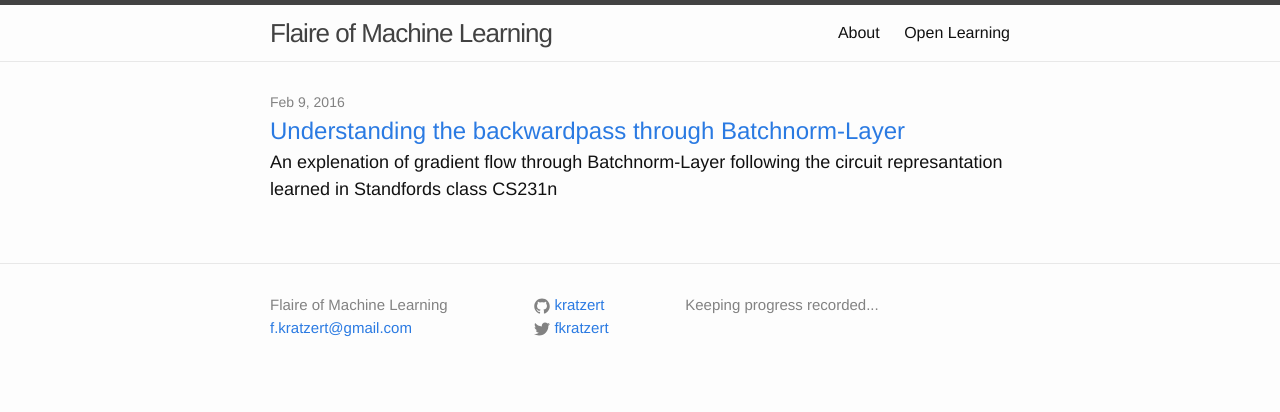
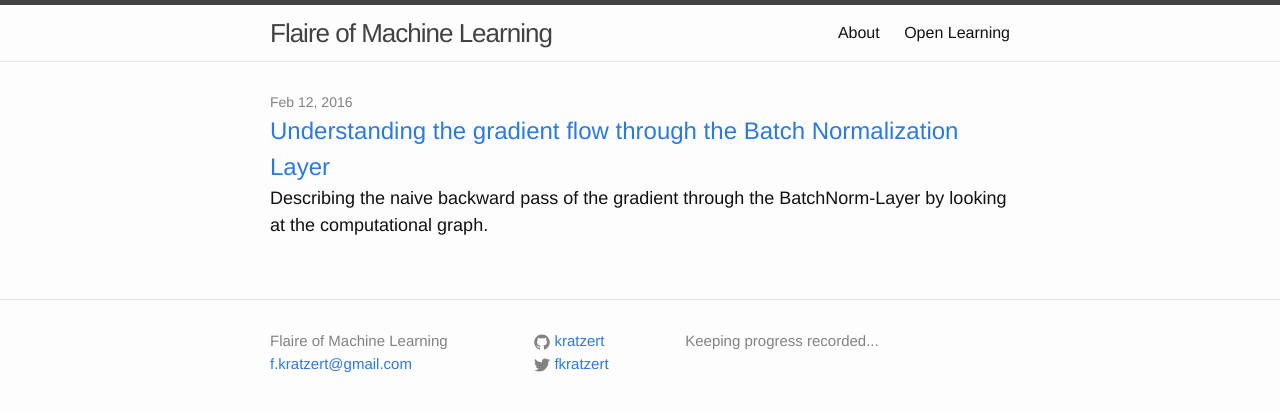
Before and after one commit to kratzert/kratzert.github.io, a Jekyll site: the page built from index.html, in a window 1280 px wide. Shown: the top 412 px of the page. Built offline with Jekyll 4.4.1, drawn with Linux system fonts in a browser that asks for light colours; part of the change alters nothing that is shown.

````diff
--- a/_posts/2016/2016-02-12-asdf.markdown
+++ b/_posts/2016/2016-02-12-understanding-the-gradient-flow-through-the-batch-normalization-layer.markdown
@@ -1,15 +1,16 @@
 ---
 layout: "post"
-title: "Understanding the backwardpass through Batchnorm-Layer"
-date: "2016-02-09 14:54"
-excerpt: "An explenation of gradient flow through Batchnorm-Layer following the circuit represantation learned in Standfords class CS231n "
+title: "Understanding the gradient flow through the Batch Normalization Layer"
+date: "2016-02-12 13:56"
+excerpt: "Describing the naive backward pass of the gradient through the BatchNorm-Layer by looking at the computational graph."
 comments: true
 ---
+
 At the moment there is a wonderful course running at Standford University, called [CS231n - Convolutional Neural Networks for Visual Recognition](http://cs231n.stanford.edu/), held by Andrej Karpathy, Justin Johnson and Fei-Fei Li. Fortunately all the [course material](http://cs231n.stanford.edu/syllabus.html) is provided for free and all the lectures are recorded and uploaded on [Youtube](https://www.youtube.com/playlist?list=PLkt2uSq6rBVctENoVBg1TpCC7OQi31AlC). This class gives and wonderful intro to machine learning/deep learning coming along with programming assignments.
 
 ## Batch Normalization
 
-One Topic, which kept me quite buisy for some time was the implemantation of [Batch Normalization](http://arxiv.org/abs/1502.03167), especially the backward pass. Batch Normalization is a technique to provide any layer in a Neural Network inputs that are zero mean/unit variance - and this is basically what they like! But BatchNorm consists of one more step with makes this algorithm really powerful. Here is the the BatchNorm Algorithm:
+One Topic, which kept me quite buisy for some time was the implemantation of [Batch Normalization](http://arxiv.org/abs/1502.03167), especially the backward pass. Batch Normalization is a technique to provide any layer in a Neural Network with inputs that are zero mean/unit variance - and this is basically what they like! But BatchNorm consists of one more step with makes this algorithm really powerful. Here is the the BatchNorm Algorithm:
 
 <div class="fig figcenter fighighlight">
   <img src="/images/bn_backpass/bn_algorithm.PNG">
@@ -33,7 +34,7 @@ Uff, sounds tough, eh? I will maybe write another post about this topic but for
 
 ## Computational Graph of Batch Normalization Layer
 
-I think one of the things I learned from the cs231n class that helped me most understanding backpropagation was the explenation through computational graphs. These Graphs are a good way to visualize the computational flow of fairly complex functions by small, piecewise differentiable subfunctions. For the Batch Normalization Layer it would look something like this:
+I think one of the things I learned from the cs231n class that helped me most understanding backpropagation was the explenation through computational graphs. These Graphs are a good way to visualize the computational flow of fairly complex functions by small, piecewise differentiable subfunctions. For the BatchNorm-Layer it would look something like this:
 
 <div class="fig figcenter fighighlight">
   <img src="/images/bn_backpass/BNcircuit.png">
@@ -88,7 +89,7 @@ In the cache variable we store some stuff that we need for the computing of the
 
 ## The power of Chain Rule for backpropagation
 
-For all who kept on reading until now (congratualations!!), we close to arrive the backward pass of the BatchNorm-Layer.
+For all who kept on reading until now (congratualations!!), we are close to arrive at the backward pass of the BatchNorm-Layer.
 To fully understand the channeling of the gradient backwards through the BatchNorm-Layer you should have some basic understanding of what the [Chain rule](https://en.wikipedia.org/wiki/Chain_rule) is. As a little refresh follows one figure that examplifies the use of chain rule for the backward pass in computational graphs.
 
 <div class="fig figcenter fighighlight">
@@ -101,7 +102,7 @@ So again, we only have to multiply the local gradient of the function with the g
 
 # Finally: The Backpass of the Batch Normalization
 
-In the comments of aboves code snippet I already numbered the computational steps by consecutive numbers. The Backpropagation follows these steps in reverse order. We will know take a more detailed look at every single computation of the backwardpass and by that deriving step by step a naive algorithm for the backward pass.
+In the comments of aboves code snippet I already numbered the computational steps by consecutive numbers. The Backpropagation follows these steps in reverse order, as we are literally backpassing through the computational graph. We will know take a more detailed look at every single computation of the backwardpass and by that deriving step by step a naive algorithm for the backward pass.
 
 ### Step 9
 
@@ -191,3 +192,63 @@ As this node executes the exact same operation as the one explained in step 4, a
   </div>
 </div>
 I only added this image to again visualize that at the very end we need to sum up the gradients `dx1` and `dx2` to get the final gradient `dx`. This matrix contains the gradient of the loss function with respect to the input of the BatchNorm-Layer. This gradient `dx` is also what we give as input to the backwardpass of the next layer, as for this layer we recieve `dout` from the layer above.
+
+# Naive implemantation of the backward pass through the BatchNorm-Layer
+
+Putting together every single step the naive implementation of the backwardpass might look something like this:
+
+```python
+def batchnorm_backward(dout, cache):
+
+  #unfold the variables stored in cache
+  xhat,gamma,xmu,ivar,sqrtvar,var,eps = cache
+
+  #get the dimensions of the input/output
+  N,D = dout.shape
+
+  #step9
+  dbeta = np.sum(dout, axis=0)
+  dgammax = dout #not necessary, but more understandable
+
+  #step8
+  dgamma = np.sum(dgammax*xhat, axis=0)
+  dxhat = dgammax * gamma
+
+  #step7
+  divar = np.sum(dxhat*xmu, axis=0)
+  dxmu1 = dxhat * ivar
+
+  #step6
+  dsqrtvar = -1. /(sqrtvar**2) * divar
+
+  #step5
+  dvar = 0.5 * 1. /np.sqrt(var+eps) * dsqrtvar
+
+  #step4
+  dsq = 1. /N * np.ones((N,D)) * dvar
+
+  #step3
+  dxmu2 = 2 * xmu * dsq
+
+  #step2
+  dx1 = (dxmu1 + dxmu2)
+  dmu = -1 * np.sum(dxmu1+dxmu2, axis=0)
+
+  #step1
+  dx2 = 1. /N * np.ones((N,D)) * dmu
+
+  #step0
+  dx = dx1 + dx2
+
+  return dx, dgamma, dbeta
+
+```
+
+**Note:** This is the naive implemantation of the backward pass. There exists an alternative implemantion, which is even a bit faster, but I personally found the naive implemantation way better for the purpose of understanding backpropagation through the BatchNorm-Layer. [This well written blog post](http://cthorey.github.io./backpropagation/) gives a more detailed derivation of the alternative (faster) implemantation. However, there is a much more calculus envolved. But once you have understood the naive implemantation, it might not be to hard to follow.
+
+# Some final words
+
+First of all I would like to thank the team of the cs231n class, that gratefully make all the material freely available. This gives people like me the possibility to take part in high class courses and learn a lot about deep learning in self-study.
+(Secondly it made me motivated to write my first blog post!)
+
+And as we have already passed the deadline for the second assignment, I might upload my code during the next days on github.
````
